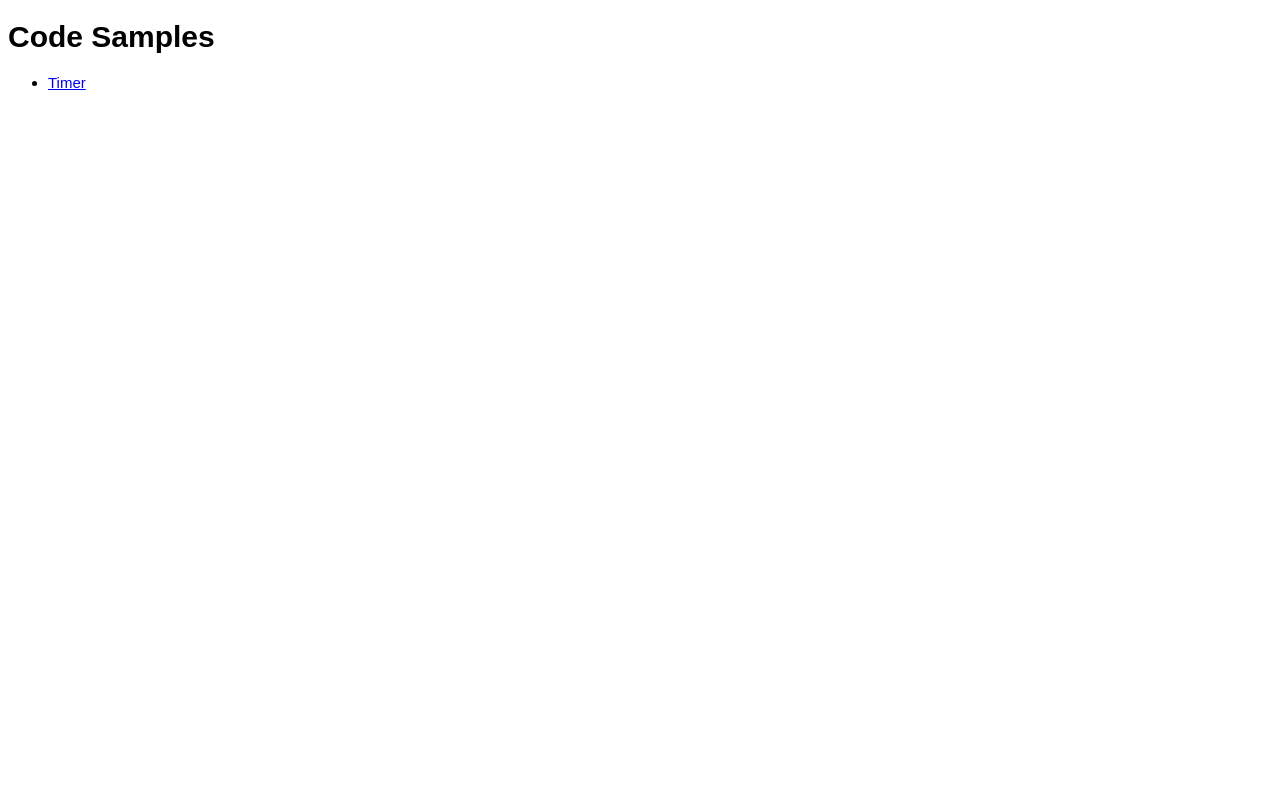
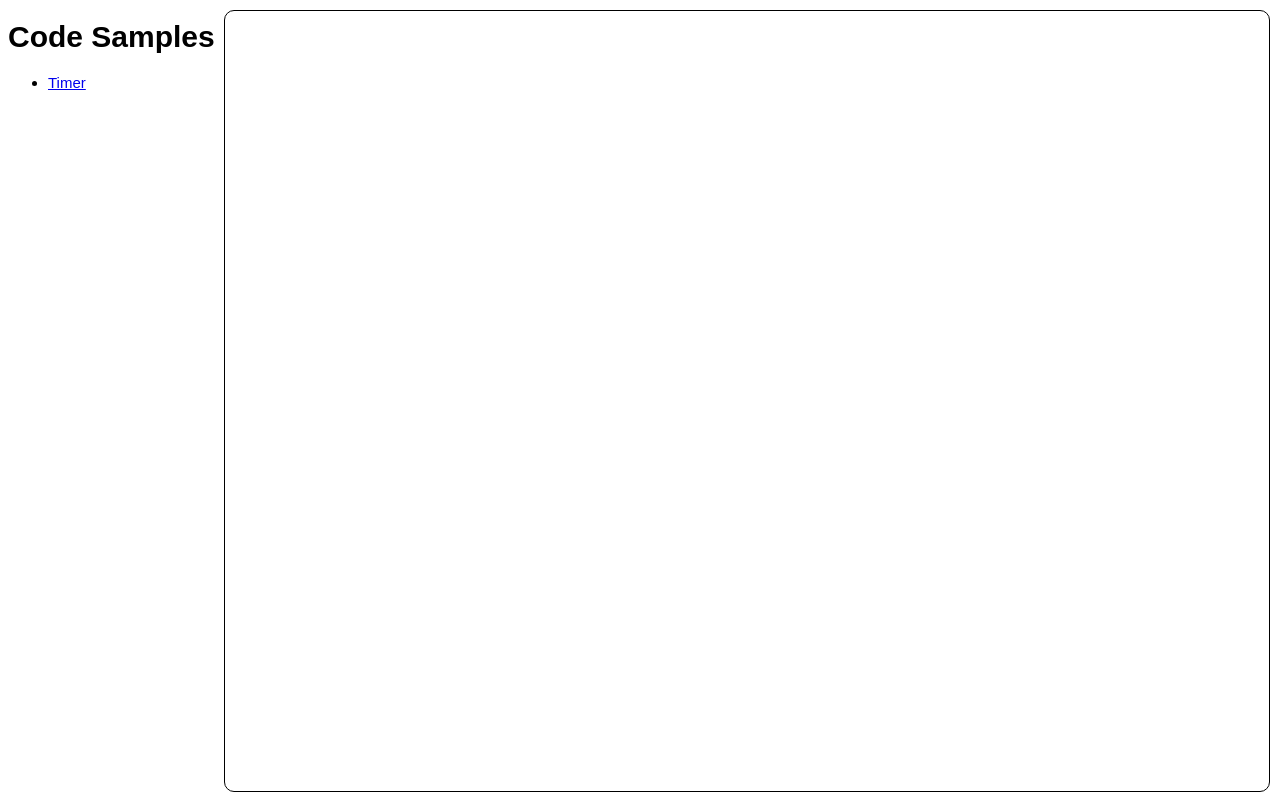
Before and after one commit to flann/BeginningProgrammingLessons, a plain HTML site: page public/index.html in a window 1280 px wide. Drawn offline with Linux system fonts and the light colour scheme.

Commit message:
Started on an ajax content loader

```diff
--- a/public/index.html
+++ b/public/index.html
@@ -10,12 +10,15 @@
 </head>
 
 <body>
+    <script src="/scripts/ajaxLoadPage.js">
+    </script>
     <div>
         <h1>Code Samples</h1>
     </div>
     <ul>
         <li><a href="/timer/timer.html">Timer</a></li>
     </ul>
+    <div id="content" class="content"></div>
 </body>
 
 </html>
--- /dev/null
+++ b/public/scripts/ajaxLoadPage.js
@@ -0,0 +1,11 @@
+function PageLoader(pageUrl) {
+    this.pageUrl = pageUrl;
+    this.request = new XMLHttpRequest();
+    this.request.onreadystatechange = this.loaded;
+}
+PageLoader.prototype.loaded = function() {
+
+}
+PageLoader.prototype.load = function() {
+
+}
--- a/public/style/style.css
+++ b/public/style/style.css
@@ -3,6 +3,7 @@ body {
     font-size: 15px;
     width: 100%;
     height: 100%;
+    overflow: hidden;
 }
 
 .homeLink {
@@ -13,3 +14,14 @@ body {
     height:20px;
     width:100%;
 }
+
+.content {
+    position: fixed;
+    top: 10px;
+    right: 10px;
+    width: 80%;
+    height: calc(100% - 40px);
+    border: 1px solid black;
+    border-radius: 10px;
+    padding: 10px;
+}
```
